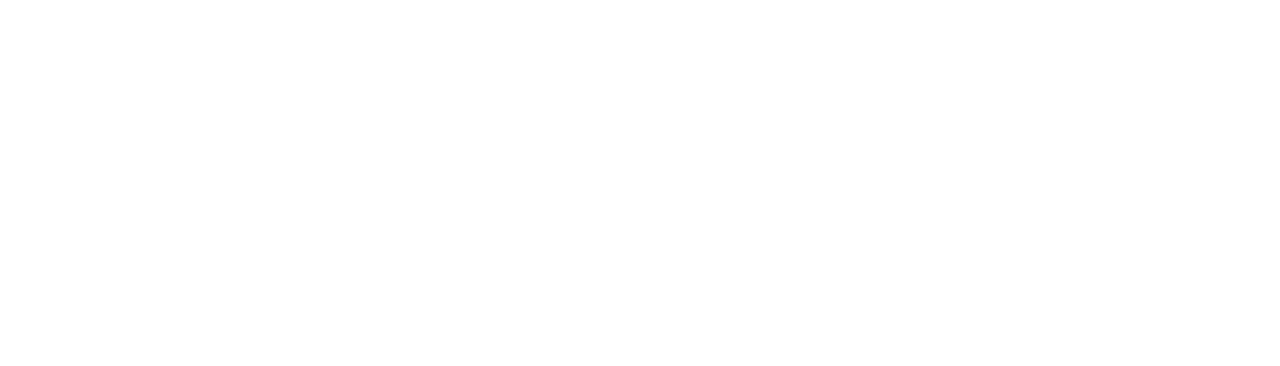
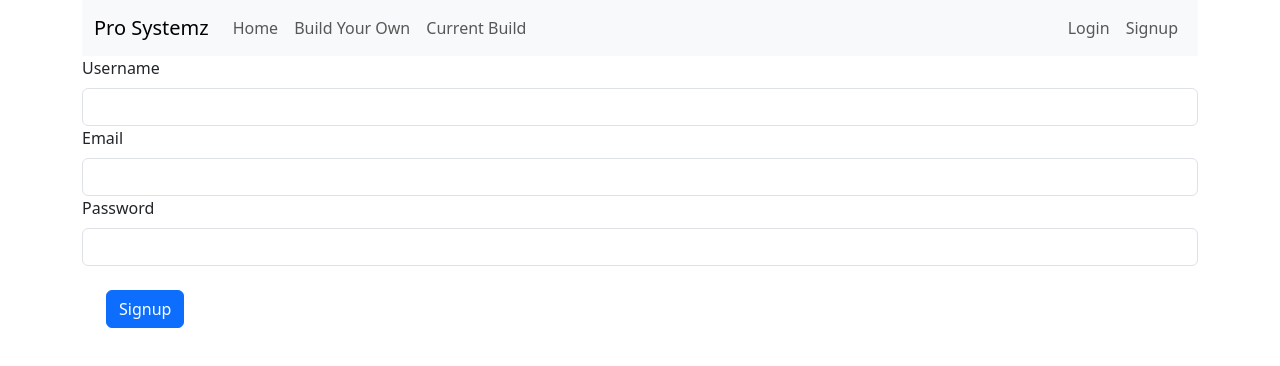
Before and after one commit to bhadreshkumarghevariya/prosystemz, a React (Create React App) app in the folder frontend/pro-systemz/: page /signup in a window 1280 px wide. Before the commit this address had no page. Shown: the top 366 px of the page. Built offline with nearby package versions, Linux system fonts and the light colour scheme.

Commit message:
login signup page frontend

```diff
--- a/frontend/pro-systemz/src/App.js
+++ b/frontend/pro-systemz/src/App.js
@@ -11,6 +11,8 @@
 import ProductList from "./components/build-your-own/ProductList";
 import CurrentBuild from "./pages/CurrentBuild";
 import ProductDetails from "./pages/ProductDetails";
+import SignupForm from "./pages/SignUpForm";
+import LoginPage from "./pages/LoginPage";
 
 function App() {
   return (
@@ -32,6 +34,8 @@
             path="/product-details/:productId"
             element={<ProductDetails />}
           />
+          <Route path="/signup" element={<SignupForm />} />
+          <Route path="/login" element={<LoginPage />} />
         </Routes>
       </Router>
     </div>
--- a/frontend/pro-systemz/src/components/Header.js
+++ b/frontend/pro-systemz/src/components/Header.js
@@ -27,6 +27,18 @@
               </Link>
             </Nav.Item>
           </Nav>
+          <Nav className="ml-auto">
+            <Nav.Item>
+              <Link className="nav-link" to="/login">
+                Login
+              </Link>
+            </Nav.Item>
+            <Nav.Item>
+              <Link className="nav-link" to="/signup">
+                Signup
+              </Link>
+            </Nav.Item>
+          </Nav>
         </Container>
       </Navbar>
     </>
--- /dev/null
+++ b/frontend/pro-systemz/src/hooks/useLogin.js
@@ -0,0 +1,31 @@
+import { gql, useMutation } from "@apollo/client";
+
+const LOGIN_MUTATION = gql`
+  mutation Login($email: String!, $password: String!) {
+    login(email: $email, password: $password) {
+      token
+      user {
+        email
+        id
+        username
+      }
+    }
+  }
+`;
+
+export const useLogin = () => {
+  const [login, { data, loading, error }] = useMutation(LOGIN_MUTATION);
+
+  const handleLogin = async (email, password) => {
+    try {
+      const response = await login({
+        variables: { email, password },
+      });
+      return response.data.login;
+    } catch (error) {
+      throw new Error(error.message);
+    }
+  };
+
+  return { login: handleLogin, data, loading, error };
+};
--- /dev/null
+++ b/frontend/pro-systemz/src/hooks/useSignup.js
@@ -0,0 +1,32 @@
+import { gql, useMutation } from "@apollo/client";
+
+const SIGNUP_MUTATION = gql`
+  mutation Signup($username: String!, $email: String!, $password: String!) {
+    signup(username: $username, email: $email, password: $password) {
+      token
+      user {
+        email
+        id
+        username
+      }
+    }
+  }
+`;
+
+export const useSignup = () => {
+  const [signup, { data, loading, error }] = useMutation(SIGNUP_MUTATION);
+
+  const handleSignup = async (username, email, password) => {
+    try {
+      //   console.log(email);
+      const response = await signup({
+        variables: { username, email, password },
+      });
+      return response.data.signup;
+    } catch (error) {
+      throw new Error("Test" + error.message);
+    }
+  };
+
+  return { signup: handleSignup, data, loading, error };
+};
--- /dev/null
+++ b/frontend/pro-systemz/src/pages/LoginPage.js
@@ -0,0 +1,73 @@
+import React, { useState } from "react";
+import { Form, Button, Alert, Container } from "react-bootstrap";
+import { useLogin } from "../hooks/useLogin";
+import Header from "../components/Header";
+
+const LoginPage = () => {
+  const [email, setEmail] = useState("");
+  const [password, setPassword] = useState("");
+  const [err, setError] = useState(null);
+  const { login, loading, error } = useLogin();
+
+  const handleLogin = async (e) => {
+    e.preventDefault();
+
+    try {
+      const { token } = await login(email, password);
+      // Login successful, perform any necessary actions (e.g., redirect to dashboard)
+      console.log(token);
+      localStorage.setItem("token", token);
+      setError("Login Successfull");
+    } catch (error) {
+      // Login failed, display error message
+      setError(error.message);
+    }
+
+    // Clear form fields
+    setEmail("");
+    setPassword("");
+  };
+
+  return (
+    <div>
+      <Container>
+        <Header />
+        <h2>Login</h2>
+
+        {error && <Alert variant="danger">{error}</Alert>}
+        {error && <Alert variant="danger">{err}</Alert>}
+
+        <Form onSubmit={handleLogin}>
+          <Form.Group controlId="email">
+            <Form.Label>Email</Form.Label>
+            <Form.Control
+              type="email"
+              value={email}
+              onChange={(e) => setEmail(e.target.value)}
+            />
+          </Form.Group>
+
+          <Form.Group controlId="password">
+            <Form.Label>Password</Form.Label>
+            <Form.Control
+              type="password"
+              value={password}
+              onChange={(e) => setPassword(e.target.value)}
+            />
+          </Form.Group>
+
+          <Button
+            variant="primary"
+            className="m-4"
+            type="submit"
+            disabled={loading}
+          >
+            {loading ? "Logging in..." : "Login"}
+          </Button>
+        </Form>
+      </Container>
+    </div>
+  );
+};
+
+export default LoginPage;
--- /dev/null
+++ b/frontend/pro-systemz/src/pages/SignUpForm.js
@@ -0,0 +1,70 @@
+import { useState } from "react";
+import { Form, Button, Container } from "react-bootstrap";
+import Header from "../components/Header";
+import { useSignup } from "../hooks/useSignup";
+
+import { useNavigate } from "react-router-dom";
+
+const SignupForm = () => {
+  const [username, setUsername] = useState("");
+  const [email, setEmail] = useState("");
+  const [password, setPassword] = useState("");
+  const { signup, loading, error } = useSignup();
+  const navigate = useNavigate();
+
+  const handleSignup = async (e) => {
+    e.preventDefault();
+    try {
+      console.log(username);
+      console.log(email);
+      await signup(username, email, password);
+      // Redirect the user to the login page
+      navigate("/login");
+      //   history.push("/login");
+    } catch (error) {
+      console.error("Signup failed:", error.message);
+    }
+  };
+
+  return (
+    <Container>
+      <Header />
+      <Form onSubmit={handleSignup}>
+        <Form.Group controlId="username">
+          <Form.Label>Username</Form.Label>
+          <Form.Control
+            type="text"
+            value={username}
+            onChange={(e) => setUsername(e.target.value)}
+          />
+        </Form.Group>
+
+        <Form.Group controlId="email">
+          <Form.Label>Email</Form.Label>
+          <Form.Control
+            type="email"
+            value={email}
+            onChange={(e) => setEmail(e.target.value)}
+          />
+        </Form.Group>
+
+        <Form.Group controlId="password">
+          <Form.Label>Password</Form.Label>
+          <Form.Control
+            type="password"
+            value={password}
+            onChange={(e) => setPassword(e.target.value)}
+          />
+        </Form.Group>
+
+        <Button type="submit" className="m-4" disabled={loading}>
+          Signup
+        </Button>
+
+        {error && <p>Error: {error.message}</p>}
+      </Form>
+    </Container>
+  );
+};
+
+export default SignupForm;
```
